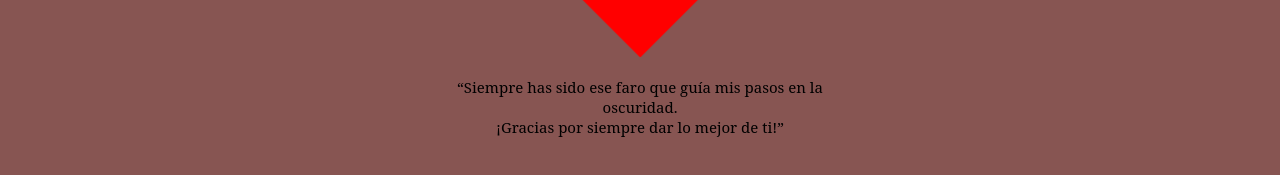
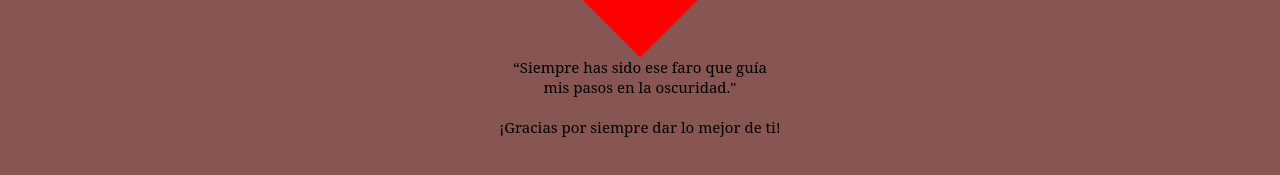
Before and after one commit to ZenowHrm/ZenowHrm.github.io, a plain HTML site: page index.html in a window 1280 px wide. Shown: the part 511-686 px from the top of the page. Drawn offline with Linux system fonts and the light colour scheme.

Commit message:
pequñios arregliotwuuso

```diff
--- a/index.html
+++ b/index.html
@@ -32,7 +32,7 @@
      </div>
     <div class="foto"> <img src="foto(2).jpg" class="image"> </div>
 
-    <div class="text-below">“Siempre has sido ese faro que guía mis pasos en la oscuridad. <br>¡Gracias por siempre dar lo mejor de ti!”</div>
+    <div class="text-below">“Siempre has sido ese faro que guía <br>mis pasos en la oscuridad." <br><br>¡Gracias por siempre dar lo mejor de ti!</div>
       </div>
 
 
```
